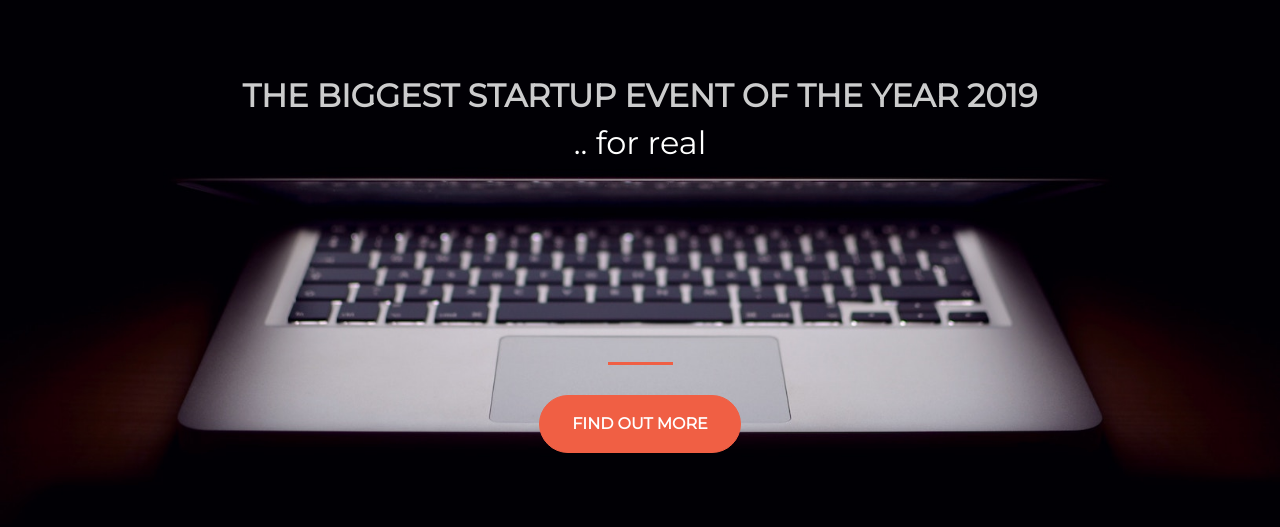
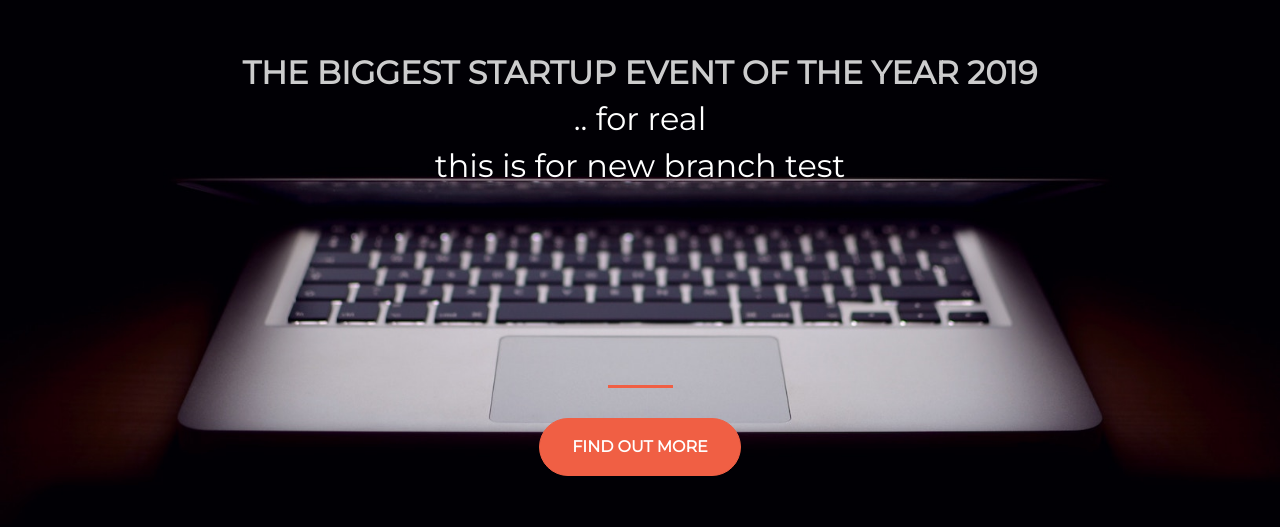
Before and after one commit to mariuspetan/web-javascript-startupLandingPage, a plain HTML site: page index.html in a window 1280 px wide. Shown: the part 135-662 px from the top of the page. Drawn offline with nearby package versions, Linux system fonts and the light colour scheme.

Commit message:
changing text

```diff
--- a/index.html
+++ b/index.html
@@ -24,6 +24,7 @@
               <strong>the biggest startup event of the year 2019</strong>
             </h1>
             <h1>.. for real</h1>
+            <h1>this is for new branch test</h1>
             <hr>
           </div>
           <div class="col-lg-12 my-auto">
```
